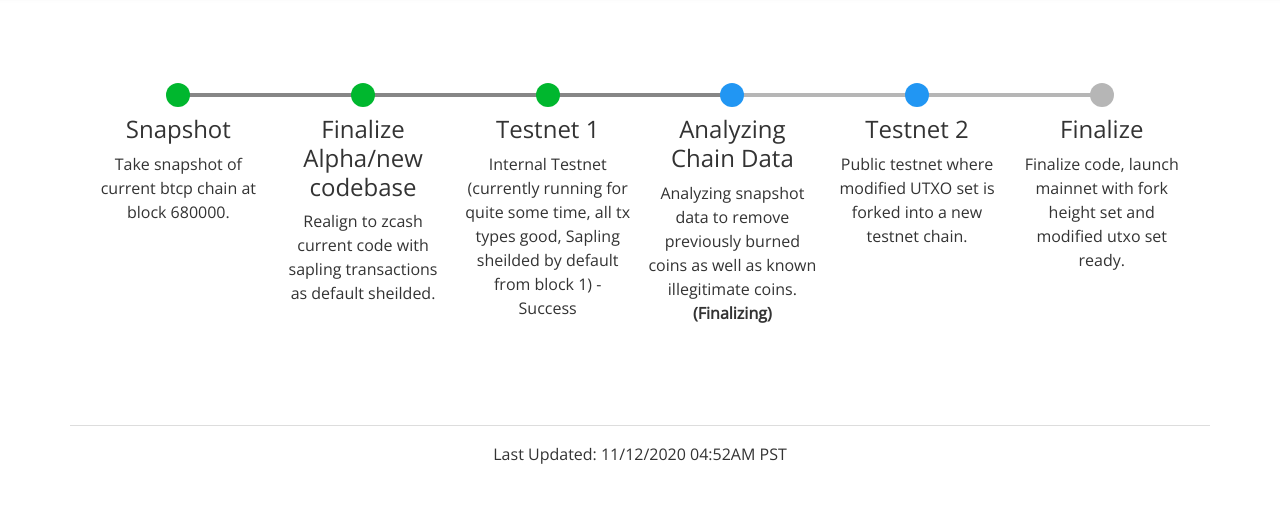
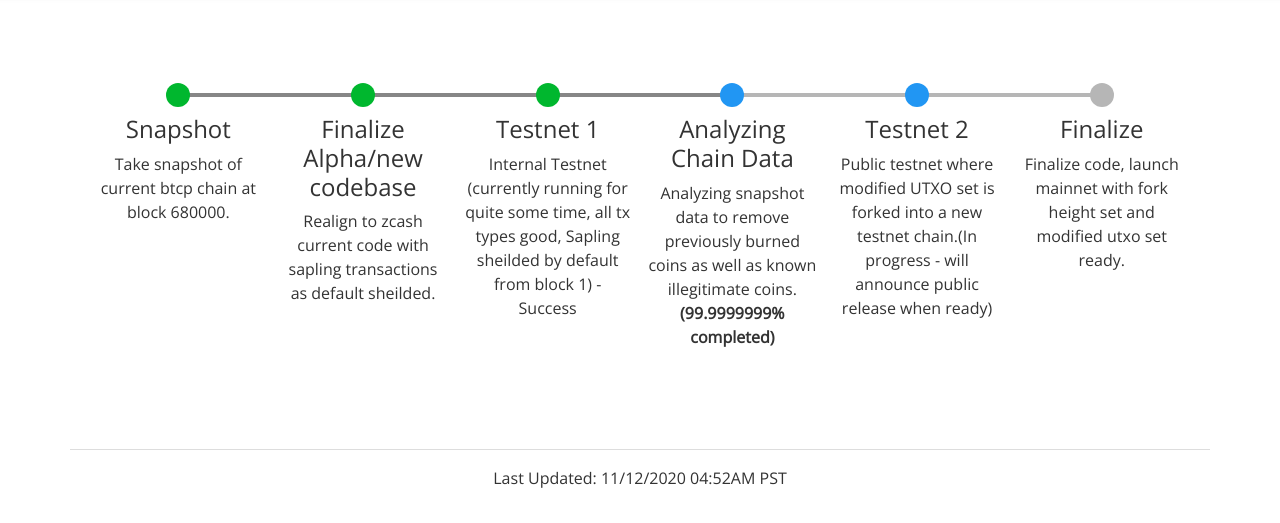
Before and after one commit to BTCPrivate/progress, a website: page docs/index.html in a window 1280 px wide. Shown: the part 89-612 px from the top of the page. Drawn offline with nearby package versions, Linux system fonts and the light colour scheme.

Commit message:
Update index.html

```diff
--- a/docs/index.html
+++ b/docs/index.html
@@ -56,7 +56,7 @@
             <div class="progress-marker"></div>
             <div class="progress-text">
               <h4 class="progress-title">Analyzing Chain Data</h4>
-              Analyzing snapshot data to remove previously burned coins as well as known illegitimate coins. <strong>(Finalizing)</strong>
+              Analyzing snapshot data to remove previously burned coins as well as known illegitimate coins. <strong>(99.9999999% completed)</strong>
             </div>
           </li>
 
@@ -64,7 +64,7 @@
             <div class="progress-marker"></div>
             <div class="progress-text">
               <h4 class="progress-title">Testnet 2</h4>
-              Public testnet where modified UTXO set is forked into a new testnet chain.
+              Public testnet where modified UTXO set is forked into a new testnet chain.(In progress - will announce public release when ready)
             </div>
           </li>
 
```
